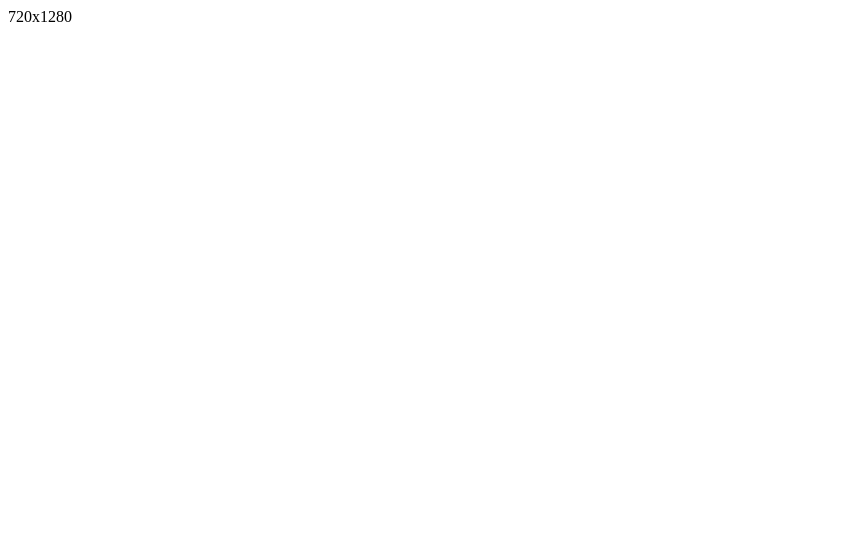
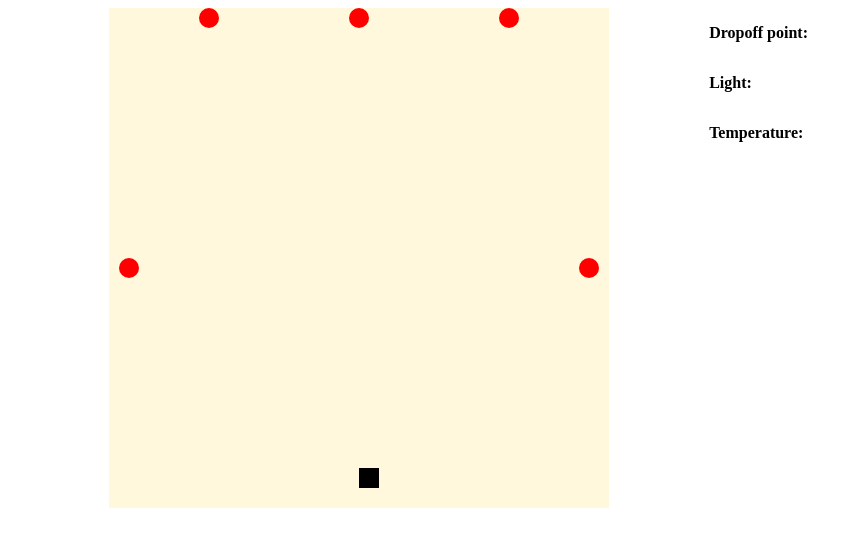
Before and after one commit to notinhomenow/runestone, a website: page real-time-video/index.html in a window 1280 px wide. Shown: the whole page, without its empty margins (0-861 px from the left). Drawn offline with Linux system fonts and the light colour scheme.

Commit message:
Setting up virtual map

```diff
--- a/real-time-video/app.js
+++ b/real-time-video/app.js
@@ -1,7 +1,62 @@
 ws = new WebSocket("ws://localhost:8080");
 var canvas = document.getElementById('canvas-video');
 var context = canvas.getContext('2d');
+var map = document.getElementById('canvas-map');
+var mapContext = map.getContext('2d');
 
+var dropoffPoints = [
+  {
+    x: 1,
+    y: 0,
+    name: "Point 1"
+  },
+  {
+    x: 2.5,
+    y: 0,
+    name: "Point 2"
+  },
+  {
+    x: 4,
+    y: 0,
+    name: "Point 3"
+  },
+  {
+    x: 0.2,
+    y: 2.5,
+    name: "Point 4"
+  },
+  {
+    x: 4.8,
+    y: 2.5,
+    name: "Point 5"
+  }
+]
+
+function drawDropoffPoints(dropoffPoints) {
+
+  mapContext.fillStyle = "red";
+  for (var i = 0; i < dropoffPoints.length; i++) {
+    const dp = dropoffPoints[i];
+    mapContext.beginPath();
+    mapContext.arc(100*dp.x, 100*dp.y + 10, 10,0,2*Math.PI);
+    mapContext.fill();
+  }
+}
+
+function drawInitialMap() {
+
+  mapContext.fillStyle = "#000000";
+  mapContext.fillRect(250,460,20,20);
+  drawDropoffPoints(dropoffPoints);
+}
+
+drawInitialMap();
+
+function updateMap(dropoffPoint, light ) {
+
+
+
+}
 
 ws.onmessage = function (data) {
     var img = new Image();
--- a/real-time-video/index.html
+++ b/real-time-video/index.html
@@ -2,9 +2,18 @@
     <head>
         <link rel="stylesheet" type="text/css" href="styles.css">
     </head>
-    720x1280
     <body>
-        <canvas id="canvas-video" width="1280" height="720"></canvas>
+        <div id="container">
+            <div id="map-container">
+                <canvas id="canvas-map" width="500" height="500"></canvas>
+                <div id="map-info">
+                    <p> <b>Dropoff point:</b> </p>
+                    <p> <b>Light: </b> </p>
+                    <p> <b>Temperature: </b> </p>
+                </div>
+            </div>
+            <canvas id="canvas-video" width="1280" height="720"></canvas>
+        </div>
         <script src="./app.js"></script>
     </body>
 </html>
--- a/real-time-video/index.js
+++ b/real-time-video/index.js
@@ -1,6 +1,6 @@
 const cv = require('opencv');
 const WebSocket = require('ws');
-const fps = 60;
+const fps = 40;
 const camInterval = 1000 / fps;
 
 
--- a/real-time-video/styles.css
+++ b/real-time-video/styles.css
@@ -1,6 +1,30 @@
-#box {
-    width: 200px;
-    height: 200px;
-    position: absolute;
-    background-color: #111;
+#canvas-map {
+    height: 500;
+    width: 500;
+    background-color: cornsilk;
+    border-width: 1px;
+    border-color: black;
+    margin: 0px auto;
 }
+
+#canvas-video {
+    width: 1280;
+    height: 720;
+}
+
+#id {
+    display: flex;
+    flex-direction: column;
+}
+
+#map-container {
+    display: flex;
+    flex-direction: row;
+    height: 500;
+    width: 800;
+}
+
+#map-info {
+    display: flex;
+    flex-direction: column;
+}
```
